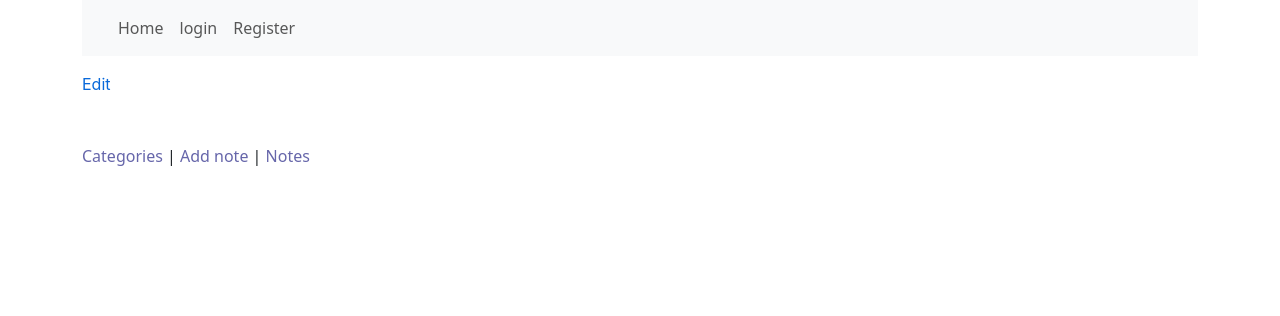
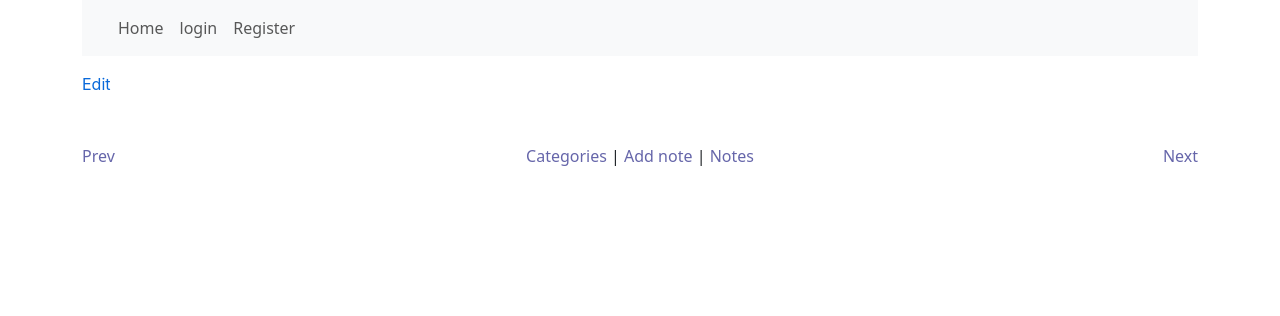
Before and after one commit to mstafreshi/abzarha, a Python web app: template app/bps/notepad/templates/note.html in a window 1280 px wide. Shown: the top 316 px of the page. Run offline with Jinja, Linux system fonts and the light colour scheme; the template is opened without the code that fills it, so the values that code supplies are empty; some libraries are stand-ins or nearby versions.

Commit message:
next and previous page

```diff
--- a/app/bps/notepad/templates/note.html
+++ b/app/bps/notepad/templates/note.html
@@ -19,11 +19,25 @@
     </div>
 
 
-    <p class="mt-5 mb-5">
-        <a href="{{ url_for('.categories') }}"> {{ _('Categories') }} </a> |
-        <a href="{{ url_for('.add_note') }}"> {{ _('Add note') }} </a> |
-        <a href="{{ url_for('.notes') }}"> {{ _('Notes') }} </a>
-    </p>
+    <div class="row mt-5">
+        <div class="col-1 text-start">
+            <a href="{{ url_for('.note', id=note.id, nop='prev') }}">
+                {{ _('Prev') }}
+            </a>
+        </div>
+
+        <div class="col-10 text-center">
+            <a href="{{ url_for('.categories') }}"> {{ _('Categories') }} </a> |
+            <a href="{{ url_for('.add_note') }}"> {{ _('Add note') }} </a> |
+            <a href="{{ url_for('.notes') }}"> {{ _('Notes') }} </a>
+        </div>
+
+        <div class="col-1 text-end">
+            <a href="{{ url_for('.note', id=note.id, nop='next') }}">
+                {{ _('Next') }}
+            </a>
+        </div>
+    </div>
 
 {% endblock %}
 
```
Also changed, not shown: app/bps/notepad/routes.py (+29 -10 lines).
